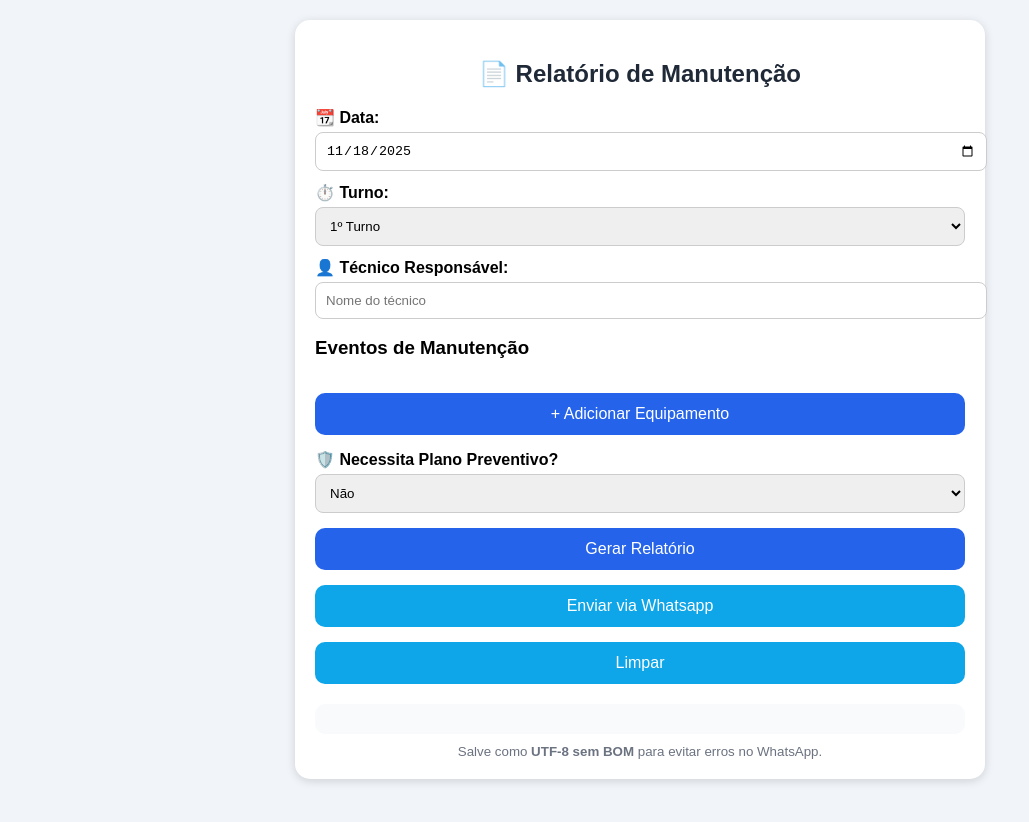
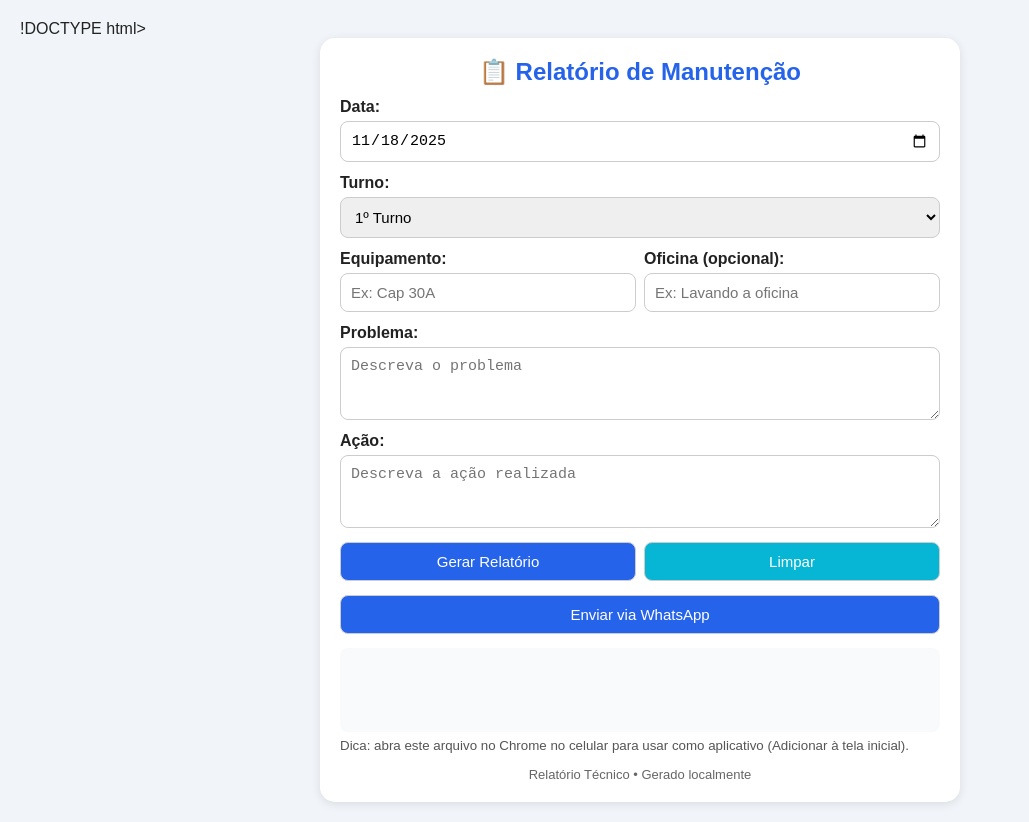
Before and after one commit to diegooliveira34/relatorio-manutencao, a plain HTML site: page index.html in a window 1280 px wide. Both pictures are taken after a click on the button "Gerar Relatório". Shown: the whole page, without its empty margins (0-1029 px from the left). Before the commit the page ends 800 px from the top, so only its background shows below. Drawn offline with Linux system fonts and the light colour scheme.

Commit message:
Update index.html

```diff
--- a/index.html
+++ b/index.html
@@ -1,219 +1,173 @@
-<!DOCTYPE html>
+!DOCTYPE html>
 <html lang="pt-BR">
 <head>
-<meta charset="UTF-8">
-<meta http-equiv="Content-Type" content="text/html; charset=UTF-8">
-<meta name="viewport" content="width=device-width, initial-scale=1.0">
+  <meta charset="UTF-8" />
+  <meta name="viewport" content="width=device-width, initial-scale=1.0" />
   <title>Relatório de Manutenção</title>
-
   <style>
-body {
-    font-family: Arial, sans-serif;
-    background:#f1f5f9;
-    margin:0; padding:20px;
-}
-.container {
-    max-width:650px;
-    margin:auto;
-    background:white;
-    padding:20px;
-    border-radius:15px;
-    box-shadow:0 2px 10px rgba(0,0,0,0.15);
-}
-h2 {
-    text-align:center;
-    color:#1f2937;
-    font-weight:bold;
-}
-label {
-    font-weight:bold;
-    margin-top:12px;
-    display:block;
-}
-input, textarea, select {
-    width:100%;
-    padding:10px;
-    border-radius:8px;
-    border:1px solid #ccc;
-    margin-top:5px;
-}
-button {
-    width:100%;
-    padding:12px;
-    border:none;
-    border-radius:10px;
-    background:#2563eb;
-    color:white;
-    font-size:16px;
-    cursor:pointer;
-    margin-top:15px;
-}
-button.secondary { background:#0ea5e9; }
-button.danger { background:#dc2626; margin-top:10px; }
-#resultado {
-    white-space:pre-wrap;
-    background:#f9fafb;
-    padding:15px;
-    border-radius:10px;
-    margin-top:20px;
-    font-family: Arial, sans-serif;
-}
-.equipamento {
-    background:#f0f4f8;
-    border-radius:12px;
-    padding:12px;
-    margin-top:12px;
-}
-small {
-    display:block;
-    margin-top:10px;
-    text-align:center;
-    color:#6b7280;
-}
+    body { font-family: Arial, sans-serif; background: #f1f5f9; margin: 0; padding: 20px; color: #222; }
+    .container { max-width: 600px; margin: auto; background: white; padding: 20px; border-radius: 15px; box-shadow: 0 2px 10px rgba(0,0,0,0.1); }
+    h2 { text-align: center; color: #2563eb; margin: 0 0 10px 0; }
+    label { font-weight: bold; display: block; margin-top: 12px; }
+    input, textarea, select, button { width: 100%; padding: 10px; border: 1px solid #ccc; border-radius: 8px; margin-top: 5px; font-size: 15px; box-sizing: border-box; }
+    .row { display: flex; gap: 8px; }
+    .row > * { flex: 1; }
+    button { background-color: #2563eb; color: white; cursor: pointer; margin-top: 14px; }
+    button.secondary { background: #06b6d4; }
+    button:active { transform: translateY(1px); }
+    #resultado { white-space: pre-wrap; background: #f9fafb; border-radius: 8px; padding: 12px; margin-top: 14px; font-family: monospace; min-height: 60px; }
+    small.hint { color: #555; display: block; margin-top: 6px; }
+    footer { text-align:center; margin-top: 14px; color:#666; font-size:13px; }
   </style>
 </head>
-
 <body>
   <div class="container">
+    <h2>📋 Relatório de Manutenção</h2>
 
-<h2>📄 Relatório de Manutenção</h2>
+    <label>Data:</label>
+    <input type="date" id="data" />
 
-<label>📆 Data:</label>
-<input type="date" id="data">
-
-<label>⏱️ Turno:</label>
+    <label>Turno:</label>
     <select id="turno">
-  <option>1º Turno</option>
-  <option>2º Turno</option>
-  <option>3º Turno</option>
+      <option value="1º Turno">1º Turno</option>
+      <option value="2º Turno">2º Turno</option>
+      <option value="3º Turno">3º Turno</option>
     </select>
 
-<label>👤 Técnico Responsável:</label>
-<input type="text" id="tecnico" placeholder="Nome do técnico">
+    <div class="row">
+      <div>
+        <label>Equipamento:</label>
+        <input type="text" id="equipamento" placeholder="Ex: Cap 30A" />
+      </div>
+      <div>
+        <label>Oficina (opcional):</label>
+        <input type="text" id="oficina" placeholder="Ex: Lavando a oficina" />
+      </div>
+    </div>
 
-<h3 style="margin-top:18px;">Eventos de Manutenção</h3>
-<div id="eventos"></div>
+    <label>Problema:</label>
+    <textarea id="problema" placeholder="Descreva o problema" rows="3"></textarea>
 
-<button onclick="adicionarEvento()">+ Adicionar Equipamento</button>
+    <label>Ação:</label>
+    <textarea id="acao" placeholder="Descreva a ação realizada" rows="3"></textarea>
 
-<label style="margin-top:15px;">🛡️ Necessita Plano Preventivo?</label>
-<select id="preventivo">
-  <option>Não</option>
-  <option>Sim</option>
-</select>
-
+    <div class="row">
       <button onclick="gerarRelatorio()">Gerar Relatório</button>
-<button class="secondary" onclick="enviarWhatsApp()">Enviar via Whatsapp</button>
       <button class="secondary" onclick="limparCampos()">Limpar</button>
+    </div>
+    <div class="row">
+      <button onclick="enviarWhatsApp()">Enviar via WhatsApp</button>
+    </div>
 
     <div id="resultado"></div>
+    <small class="hint">Dica: abra este arquivo no Chrome no celular para usar como aplicativo (Adicionar à tela inicial).</small>
 
-<small>Salve como <b>UTF-8 sem BOM</b> para evitar erros no WhatsApp.</small>
-
+    <footer>Relatório Técnico • Gerado localmente</footer>
   </div>
 
   <script>
-(function(){
+    // Preenche data com data atual
+    (function setDefaultDate() {
       const d = new Date();
       const yyyy = d.getFullYear();
       const mm = String(d.getMonth()+1).padStart(2,'0');
       const dd = String(d.getDate()).padStart(2,'0');
-    document.getElementById("data").value = `${yyyy}-${mm}-${dd}`;
+      const iso = yyyy + '-' + mm + '-' + dd;
+      document.getElementById('data').value = iso;
     })();
 
-let contador = 0;
-
-function adicionarEvento(){
-    contador++;
-
-    const div = document.createElement("div");
-    div.className = "equipamento";
-    div.id = "evento_" + contador;
-
-    div.innerHTML = `
-        <label>🧰 Equipamento:</label>
-        <input type="text" class="equip">
-
-        <label>❗ Problema:</label>
-        <textarea class="prob"></textarea>
-
-        <label>🔧 Ação:</label>
-        <textarea class="acao"></textarea>
-
-        <button class="danger" onclick="removerEvento(${contador})">Remover Equipamento</button>
-    `;
-
-    document.getElementById("eventos").appendChild(div);
+    // Função para tocar um beep curto usando Web Audio API
+    function playBeep(duration = 0.08, frequency = 880, volume = 0.08) {
+      try {
+        const ctx = new (window.AudioContext || window.webkitAudioContext)();
+        const o = ctx.createOscillator();
+        const g = ctx.createGain();
+        o.type = 'sine';
+        o.frequency.value = frequency;
+        g.gain.value = volume;
+        o.connect(g);
+        g.connect(ctx.destination);
+        o.start();
+        setTimeout(function(){
+          o.stop();
+          ctx.close();
+        }, duration * 1000);
+      } catch (e) {
+        // Fallback: não fazer nada se não suportado
+        console.log('Audio not supported', e);
+      }
     }
 
-function removerEvento(id){
-    const box = document.getElementById("evento_" + id);
-    if (box) box.remove();
+    function gerarRelatorio() {
+      const data = document.getElementById('data').value;
+      const turno = document.getElementById('turno').value;
+      const equipamento = document.getElementById('equipamento').value.trim();
+      const problema = document.getElementById('problema').value.trim();
+      const acao = document.getElementById('acao').value.trim();
+      const oficina = document.getElementById('oficina').value.trim();
+
+      if (!data) {
+        alert('Por favor selecione a data.');
+        return;
       }
-
-function formatDateBR(d){
-    const p = d.split("-");
-    return `${p[2]}/${p[1]}/${p[0]}`;
-}
-
-function gerarRelatorio(){
-    const data = document.getElementById("data").value;
-    const turno = document.getElementById("turno").value;
-    const tecnico = document.getElementById("tecnico").value.trim();
-    const preventivo = document.getElementById("preventivo").value;
-    const eventos = document.querySelectorAll(".equipamento");
-
-    if (!data || !tecnico){
-        alert("Preencha Data e Técnico.");
+      if (!equipamento && !problema && !acao && !oficina) {
+        alert('Preencha ao menos um campo para gerar o relatório.');
         return;
       }
 
-    if (eventos.length === 0){
-        alert("Adicione pelo menos um equipamento.");
+      // Monta a mensagem no padrão
+      let msg = '📋 Relatório de Manutenção\n';
+      msg += '📅 Data: ' + formatDateBR(data) + '\n';
+      msg += '🕓 Turno: ' + turno + '\n\n';
+
+      if (equipamento) {
+        msg += '⚙️ Equipamento: ' + equipamento + '\n';
+      }
+      if (problema) {
+        msg += '❗ Problema: ' + problema + '\n';
+      }
+      if (acao) {
+        msg += '🔧 Ação: ' + acao + '\n';
+      }
+      if (oficina) {
+        msg += '\n🧽 Oficina: ' + oficina + '\n';
+      }
+
+      document.getElementById('resultado').textContent = msg;
+      playBeep(); // som ao gerar
+    }
+
+    function formatDateBR(isoDate) {
+      // isoDate no formato yyyy-mm-dd
+      const parts = isoDate.split('-');
+      if (parts.length === 3) {
+        return parts[2] + '/' + parts[1] + '/' + parts[0];
+      }
+      return isoDate;
+    }
+
+    function enviarWhatsApp() {
+      const texto = document.getElementById('resultado').textContent;
+      if (!texto) {
+        alert('Gere o relatório antes de enviar.');
         return;
       }
-
-    let msg =
-`📄 Relatório de Manutenção
-📆 Data: ${formatDateBR(data)}
-⏱️ Turno: ${turno}
-👤 Técnico Responsável: ${tecnico}
-
-`;
-
-    eventos.forEach(ev => {
-        const eq = ev.querySelector(".equip").value.trim();
-        const pr = ev.querySelector(".prob").value.trim();
-        const ac = ev.querySelector(".acao").value.trim();
-
-        msg += `🧰 Equipamento: ${eq}\n`;
-        if (pr) msg += `❗ Problema: ${pr}\n`;
-        if (ac) msg += `🔧 Ação: ${ac}\n`;
-        msg += `\n`;
-    });
-
-    msg += `🛡️ Necessita Plano Preventivo? ${preventivo}`;
-
-    document.getElementById("resultado").textContent = msg;
+      playBeep(0.06, 660, 0.06); // som de confirmação
+      // Abre o WhatsApp Web/Aplicativo com a mensagem pronta
+      const url = 'https://wa.me/?text=' + encodeURIComponent(texto);
+      // tenta abrir em nova aba
+      window.open(url, '_blank');
     }
 
-function enviarWhatsApp(){
-    const texto = document.getElementById("resultado").textContent;
-
-    if (!texto){
-        alert("Gere o relatório antes de enviar.");
-        return;
-    }
-
-    window.open("https://wa.me/?text=" + encodeURIComponent(texto), "_blank");
-}
-
-function limparCampos(){
-    document.getElementById("tecnico").value = "";
-    document.getElementById("eventos").innerHTML = "";
-    document.getElementById("resultado").textContent = "";
+    function limparCampos() {
+      if (!confirm('Deseja limpar todos os campos?')) return;
+      document.getElementById('equipamento').value = '';
+      document.getElementById('problema').value = '';
+      document.getElementById('acao').value = '';
+      document.getElementById('oficina').value = '';
+      document.getElementById('resultado').textContent = '';
+      playBeep(0.04, 440, 0.04);
     }
   </script>
-
 </body>
 </html>
```
Lines whose indentation alone changed are shown as unchanged.
